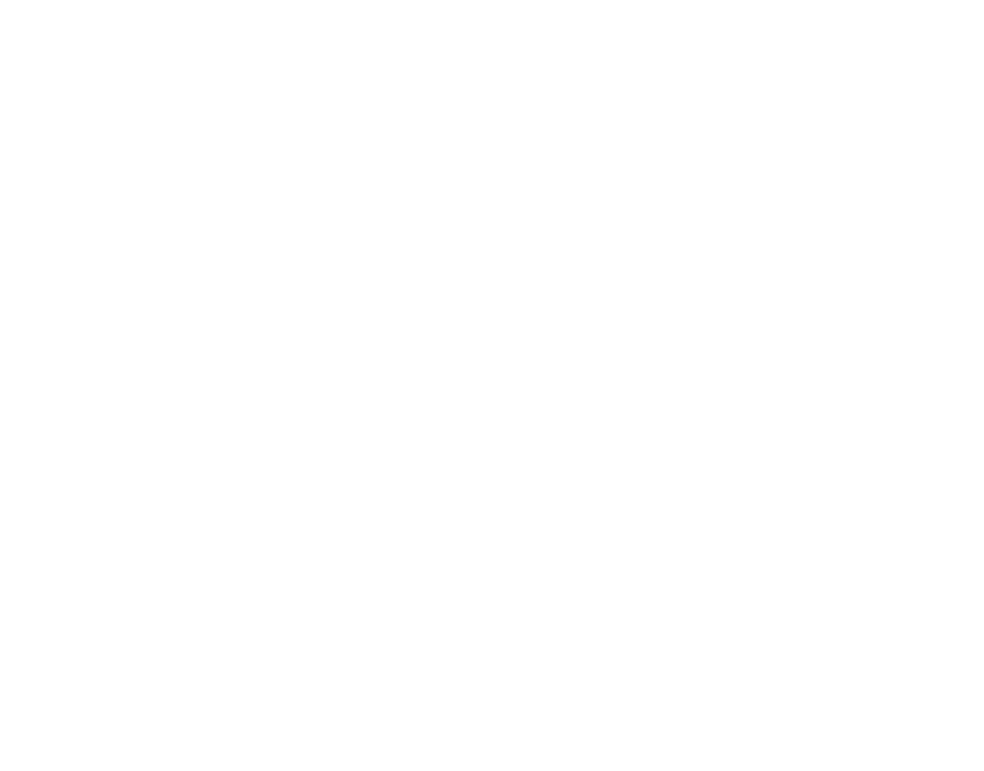
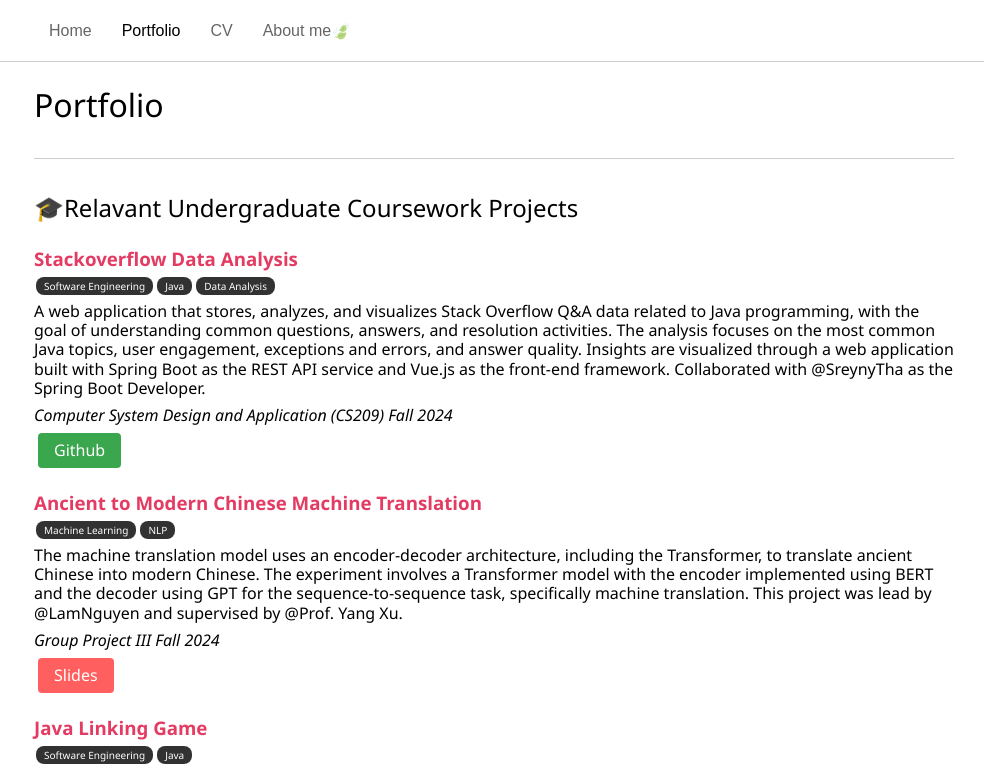
Before and after one commit to FiZufa/personal-website, a Nuxt app: page /portfolio in a window 1280 px wide. Before the commit this address had no page. Shown: the top 771 px of the page, without its empty margins (146-1130 px from the left). Built offline with nearby package versions, Linux system fonts and the light colour scheme.

Commit message:
fix portfolio typo

```diff
--- a/components/Header.vue
+++ b/components/Header.vue
@@ -5,7 +5,7 @@
 
             <button class="java-btn" :class="{ active: $route.path === '/' }" @click="gotoAnotherPage('/')">Home</button>
 
-            <button class="user-btn" :class="{ active: $route.path === '/portofolio' }" @click="gotoAnotherPage('/portofolio')">Portfolio</button>
+            <button class="user-btn" :class="{ active: $route.path === '/portfolio' }" @click="gotoAnotherPage('/portfolio')">Portfolio</button>
 
             <button class="error-btn" :class="{ active: $route.path === '/cv' }" @click="gotoAnotherPage('/cv')">CV</button>
 
```
Also changed, not shown: pages/portfolio/index.vue (renamed from pages/portofolio/index.vue).
